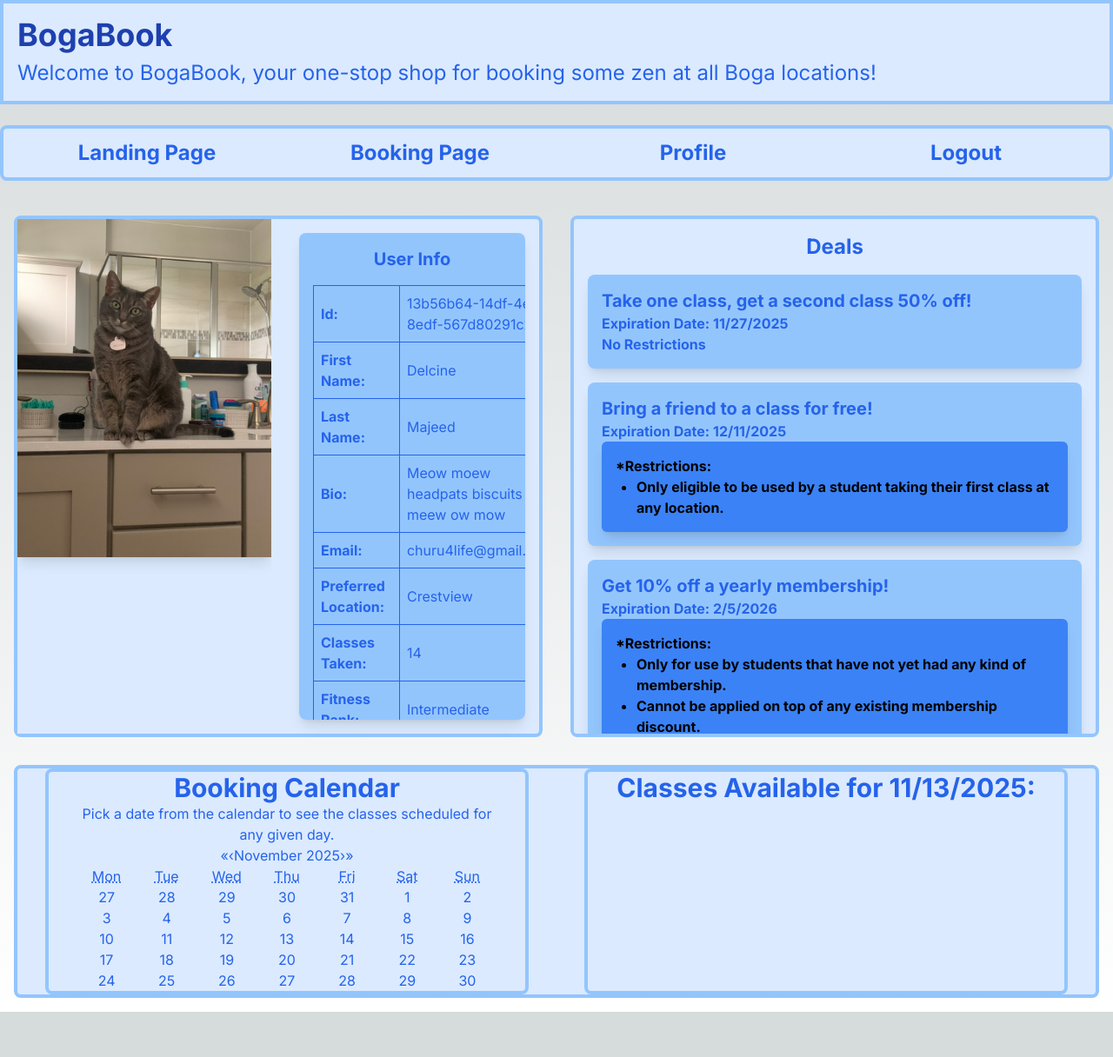
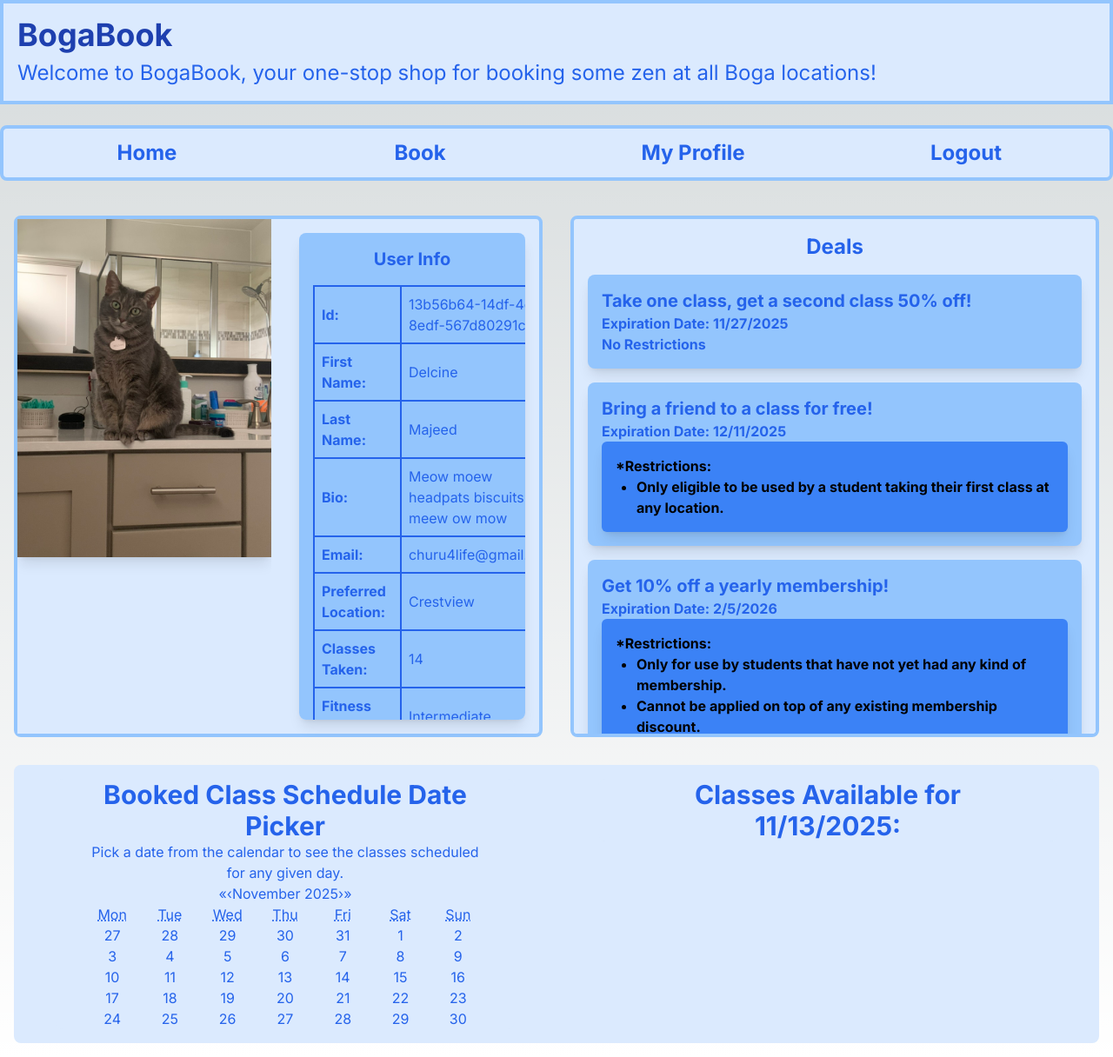
Before and after one commit to Robchike9290/YogaBookingPlatform, a Next.js app: page /profile in a window 1280 px wide. Shown: the whole page at 87% size. Before the commit the page ends 1164 px from the top, so only its background shows below. Built offline with nearby package versions, Linux system fonts and the light colour scheme.

Commit message:
Move and modularize booking components, update class names to remove duplicates, format

```diff
--- /dev/null
+++ b/src/_components/BookingCalendar.tsx
@@ -0,0 +1,37 @@
+"use client";
+
+import DailyClassCalendar from "@/_components/DailyClassCalendar";
+import MonthlyClassCalendar from "@/_components/MonthlyClassCalendar";
+import { usePlatformContext } from "@/_components/PlatformContext";
+import { MasterCalendarProps } from "@/types";
+import { getDateParts } from "@/utils";
+import React, { useEffect } from "react";
+
+export default function BookingCalendar({
+  dailyTitle,
+  monthlyTitle,
+}: MasterCalendarProps) {
+  const { currentDate, setCurrentDate } = usePlatformContext();
+
+  useEffect(() => {
+    const today = new Date();
+    const [month, day, year] = getDateParts(today);
+
+    setCurrentDate(`${month}/${day}/${year}`);
+  }, []);
+
+  return (
+    <div className="flex rounded-lg bg-blue-100">
+      <div className="m-4 flex-1">
+        <MonthlyClassCalendar
+          title={monthlyTitle}
+          setCurrentDate={setCurrentDate}
+        />
+      </div>
+      <div className="m-4 flex-1">
+        {/* TODO: Make this actually populate classes on calendar click */}
+        <DailyClassCalendar title={dailyTitle} currentDate={currentDate} />
+      </div>
+    </div>
+  );
+}
--- a/src/_components/DailyClassCalendar.tsx
+++ b/src/_components/DailyClassCalendar.tsx
@@ -1,7 +1,7 @@
 // TODO: Move this to the top level and rename as a list.
 import React from "react";
 import { v4 } from "uuid";
-import { CalendarProps } from "@/types";
+import { SubcalendarProps } from "@/types";
 
 // TODO: Move this to a "real" database
 const dummyClassData = [
@@ -41,9 +41,9 @@ const dummyClassData = [
 
 // TODO: Make this page unreachable if not logged in, redirect in this case.
 // TODO: Update render behavior to not flash an out-of-format date on initial load.
-export default function DailyClassCalendar(props: CalendarProps) {
+export default function DailyClassCalendar(props: SubcalendarProps) {
   return (
-    <div className="col-span-3 col-start-4 row-span-2 row-start-1 mx-8 max-h-96 overflow-auto rounded-lg border-4 border-blue-300 bg-blue-100 px-8 text-center text-blue-600">
+    <div className="mx-8 max-h-96 overflow-auto rounded-lg bg-blue-100 px-8 text-center text-blue-600">
       <h1 className="text-3xl font-bold">
         Classes Available for {props.currentDate}:
       </h1>
--- a/src/_components/MonthlyClassCalendar.tsx
+++ b/src/_components/MonthlyClassCalendar.tsx
@@ -2,23 +2,20 @@
 
 import Calendar from "react-calendar";
 import React from "react";
-import { CalendarProps } from "@/types";
+import { SubcalendarProps } from "@/types";
 import { formatDateString } from "@/utils";
 
 export default function MonthlyClassCalendar({
   setCurrentDate,
   title,
-}: CalendarProps) {
-  const handleClickDay = (
-    date: Date,
-    event: React.MouseEvent<HTMLButtonElement>,
-  ) => {
+}: SubcalendarProps) {
+  const handleClickDay = (date: Date) => {
     const formattedDateString = formatDateString(date);
     setCurrentDate?.(formattedDateString);
   };
 
   return (
-    <div className="col-span-3 col-start-1 row-span-1 row-start-1 mx-8 rounded-lg border-4 border-blue-300 bg-blue-100 px-8 text-center text-blue-600">
+    <div className="mx-8 rounded-lg bg-blue-100 px-8 text-center text-blue-600">
       {/* TODO: Style calendar to show dots on days with classes. */}
       <h1 className="text-3xl font-bold">{title}</h1>
       <h2>
--- a/src/app/_components/NavBar.tsx
+++ b/src/app/_components/NavBar.tsx
@@ -14,19 +14,19 @@ export default function NavBar() {
             className="m-1 flex-1 text-center text-2xl font-bold text-blue-600 hover:text-purple-700"
             href="/"
           >
-            Landing Page
+            Home
           </Link>
           <Link
             className="m-1 flex-1 text-center text-2xl font-bold text-blue-600 hover:text-purple-700"
             href="/book"
           >
-            Booking Page
+            Book
           </Link>
           <Link
             className="m-1 flex-1 text-center text-2xl font-bold text-blue-600 hover:text-purple-700"
             href="/profile"
           >
-            Profile
+            My Profile
           </Link>
           <Link
             className="m-1 flex-1 text-center text-2xl font-bold text-blue-600 hover:text-purple-700"
--- a/src/app/book/page.tsx
+++ b/src/app/book/page.tsx
@@ -6,6 +6,7 @@ import MonthlyClassCalendar from "../../_components/MonthlyClassCalendar";
 import DailyClassCalendar from "../../_components/DailyClassCalendar";
 import { useState, useEffect } from "react";
 import { getDateParts } from "@/utils";
+import BookingCalendar from "../../_components/BookingCalendar";
 
 export default function Book() {
   const [currentDate, setCurrentDate] = useState(Date());
@@ -18,15 +19,10 @@ export default function Book() {
   }, []);
 
   return (
-    <div className="grid grid-cols-6 grid-rows-2">
-      <MonthlyClassCalendar
-        setCurrentDate={setCurrentDate}
-        title={"Class Schedule Date Picker"}
-      />
-      <DailyClassCalendar
-        // TODO: remove unnecessary prop values that can be drawn out of the context.
-        currentDate={currentDate}
-        title={"Classes Available for "}
+    <div className="m-4">
+      <BookingCalendar
+        dailyTitle={"Classes Available for "}
+        monthlyTitle={"Class Schedule Date Picker"}
       />
     </div>
   );
--- a/src/app/profile/_components/BookingCalendar.tsx
+++ /dev/null
@@ -1,32 +0,0 @@
-"use client";
-
-import DailyClassCalendar from "@/_components/DailyClassCalendar";
-import MonthlyClassCalendar from "@/_components/MonthlyClassCalendar";
-import { usePlatformContext } from "@/_components/PlatformContext";
-import { formatDateString, getDateParts } from "@/utils";
-import React, { useEffect } from "react";
-
-export default function BookingCalendar() {
-  const { currentDate, setCurrentDate } = usePlatformContext();
-
-  useEffect(() => {
-    const today = new Date();
-    const [month, day, year] = getDateParts(today);
-
-    setCurrentDate(`${month}/${day}/${year}`);
-  }, []);
-
-  return (
-    <div className="m-4 grid grid-cols-6 rounded-lg border-4 border-blue-300 bg-blue-100 text-blue-600">
-      <MonthlyClassCalendar
-        title={"Booking Calendar"}
-        setCurrentDate={setCurrentDate}
-      />
-      {/* TODO: Make this actually populate classes on calendar click */}
-      <DailyClassCalendar
-        title={"Classes Available For: "}
-        currentDate={currentDate}
-      />
-    </div>
-  );
-}
--- a/src/app/profile/_components/ProfileMetadata.tsx
+++ b/src/app/profile/_components/ProfileMetadata.tsx
@@ -54,14 +54,14 @@ export default function ProfileMetadata() {
       </div>
       <div className="col-start-2 m-4 overflow-scroll rounded-lg bg-blue-300 p-4 text-blue-600 shadow-lg">
         <h1 className="pb-4 text-center text-xl font-bold">User Info</h1>
-        <table className="table-auto border-collapse overflow-x-scroll">
+        <table className="table-auto border-collapse overflow-x-scroll border-2 border-blue-600">
           {Object.keys(targetObject).map((key) => {
             return (
               <tr key={key}>
-                <td className="border border-blue-600 p-2 pr-4 font-bold">
+                <td className="border-2 border-blue-600 p-2 pr-4 font-bold">
                   {formatString(key)}:{" "}
                 </td>
-                <td className="border border-blue-600 p-2">
+                <td className="border-2 border-blue-600 p-2">
                   {targetObject[key as keyof typeof targetObject]}
                 </td>
               </tr>
--- a/src/app/profile/page.tsx
+++ b/src/app/profile/page.tsx
@@ -1,12 +1,12 @@
 import React from "react";
 import ProfileMetadata from "./_components/ProfileMetadata";
 import Deals from "./_components/Deals";
-import BookingCalendar from "./_components/BookingCalendar";
+import BookingCalendar from "../../_components/BookingCalendar";
 
 export default function Profile() {
   return (
     <>
-      <div className="flex w-full text-blue-600">
+      <div className="flex text-blue-600">
         <div className="flex-1">
           <ProfileMetadata />
         </div>
@@ -14,11 +14,12 @@ export default function Profile() {
           <Deals />
         </div>
       </div>
-      <div className="flex w-full">
+      <div className="m-4">
         {/* TODO: Pass the name of the user and studio to the booking calendar as a prop or via context */}
-        <div className="flex-1">
-          <BookingCalendar />
-        </div>
+        <BookingCalendar
+          dailyTitle={"My Booked Classes for: "}
+          monthlyTitle={"Booked Class Schedule Date Picker"}
+        />
       </div>
     </>
   );
```
Also changed, not shown: src/types.ts (+6 -1 lines).
